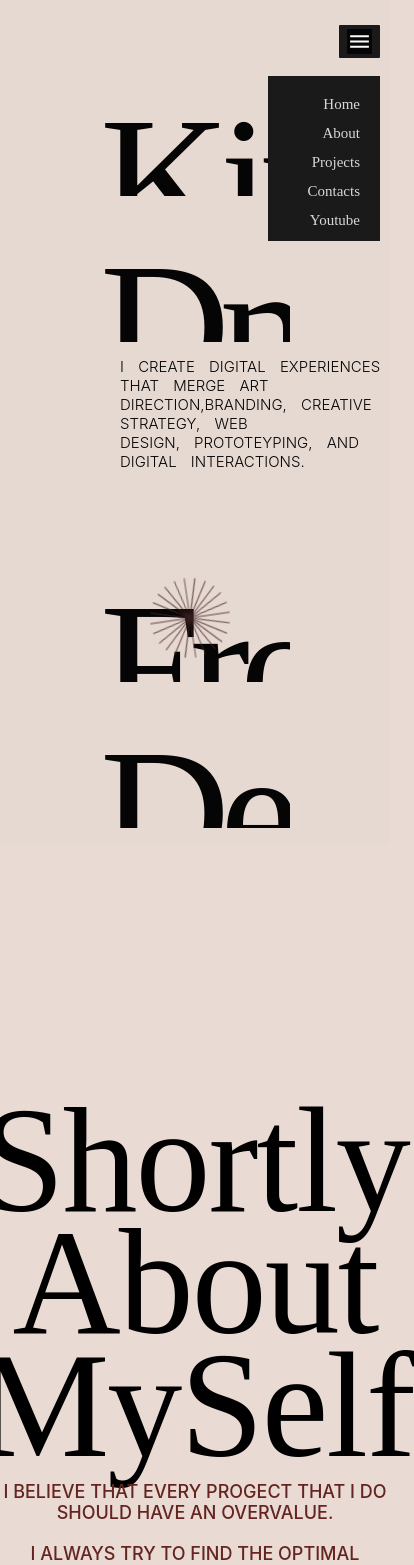
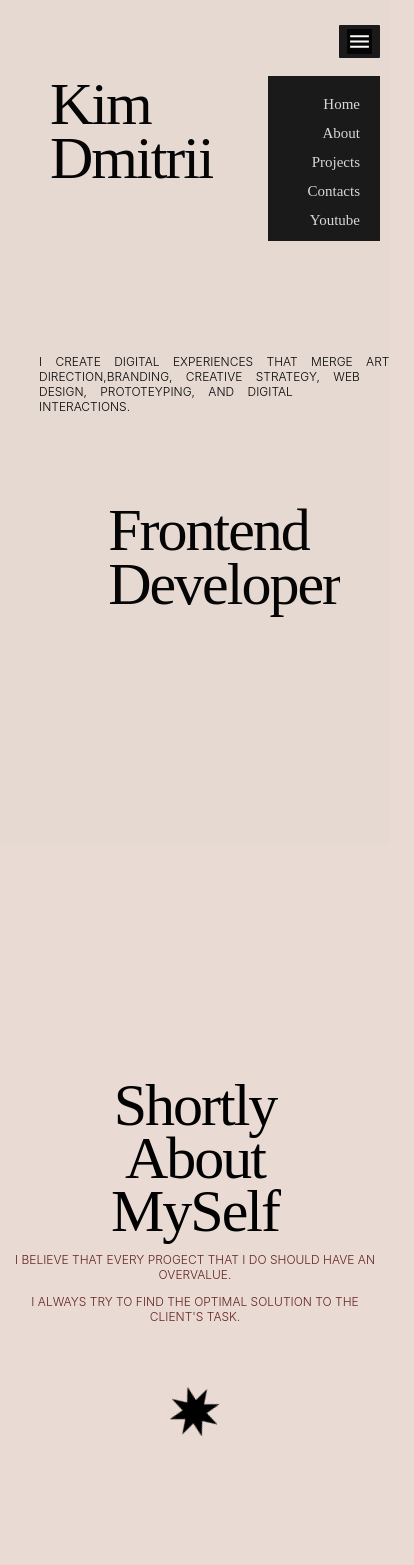
Before and after one commit to dkimd5/portfolioAppv2, a React (Create React App) app: page / in a window 390 px wide. Shown: the top 1565 px of the page, 414 px wide, since content can reach past the window. Built offline with nearby package versions, Linux system fonts and the light colour scheme.

Commit message:
1200 and 600 media queries added for home page

```diff
--- a/src/Home/Home.css
+++ b/src/Home/Home.css
@@ -243,3 +243,94 @@
 .h1-project img {
     width: 90px;
 }
+
+@media (max-width: 1200px) {
+    .txt-line p {
+        font-size: 100px;
+        letter-spacing: -5px;
+        font-weight: 500;
+    }
+
+    .line-bottom {
+        margin-top: -200px;
+    }
+
+    .flower-svg {
+        display: none;
+    }
+
+    .short-about h1 {
+        font-size: 100px;
+        margin: 0;
+        line-height: 88%;
+    }
+
+    .short-about p {
+        margin-top: 5px;
+        font-weight: 300;
+    }
+
+    .sub-main-p-short-about {
+        margin-top: 10px;
+    }
+
+    .reel-item {
+        font-size: 100px;
+    }
+
+    .project-and-work h1 .h1-project {
+        font-size: 50px;
+    }
+
+    .project-and-work h1 .h1-project img {
+        width: 30px;
+    }
+
+    .project-and-work p {
+        margin-top: -30px;
+    }
+
+    .skill-set-box {
+        margin: 10px 5px;
+    }
+}
+
+@media (max-width: 600px) {
+    .short-about p {
+        font-size: 12px;
+        margin-left: 10px;
+        margin-right: 10px;
+    }
+
+    .txt-line p {
+        font-size: 60px;
+        letter-spacing: -2px;
+        font-weight: 500;
+    }
+
+    .line-bottom {
+        margin-top: -120px;
+    }
+
+    .left-side-quote {
+        margin-left: 10vw;
+    }
+
+    .left-side-quote p {
+        font-size: 12px;
+    }
+
+    .container1 {
+        padding: 0px 50px;
+    }
+
+    .short-about h1 {
+        font-size: 60px;
+        margin: 0;
+        line-height: 88%;
+    }
+
+    .reel-item {
+        font-size: 60px;
+    }
+}
```
